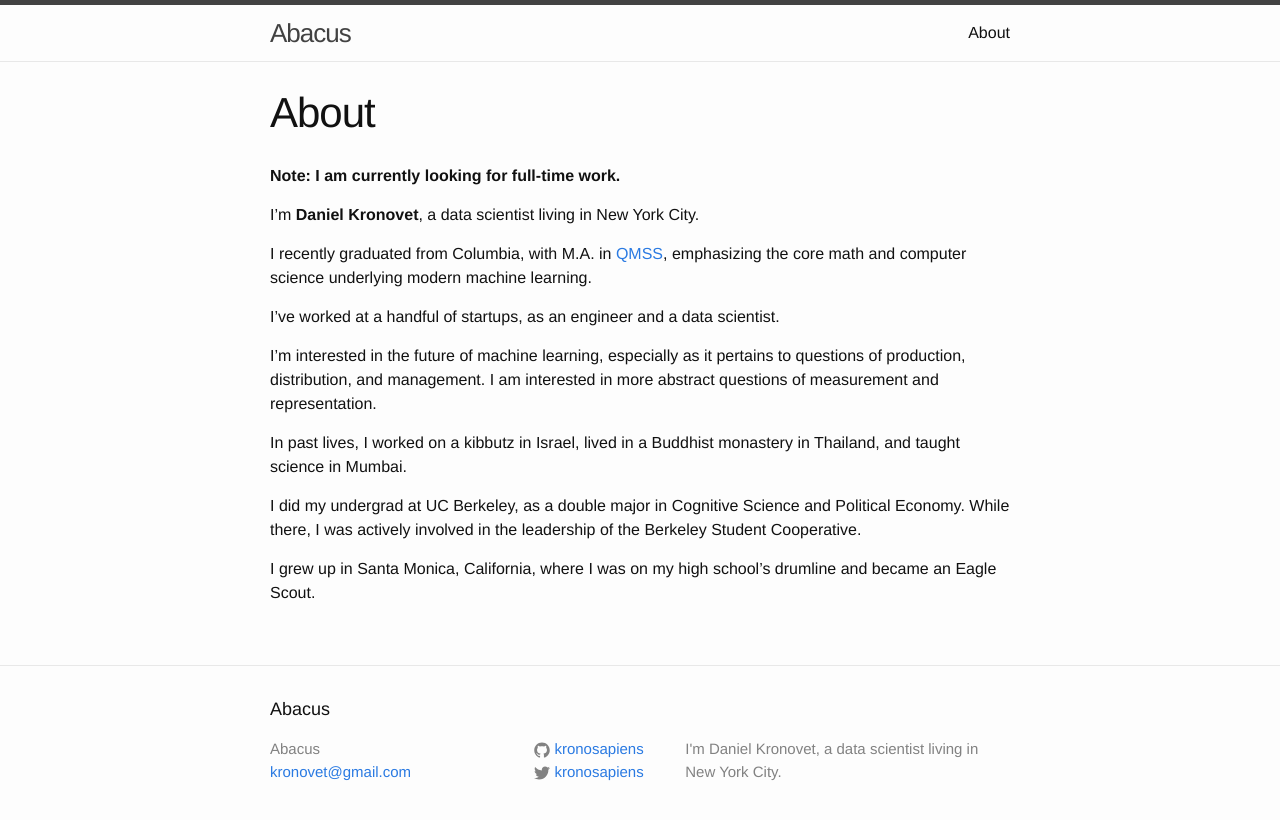
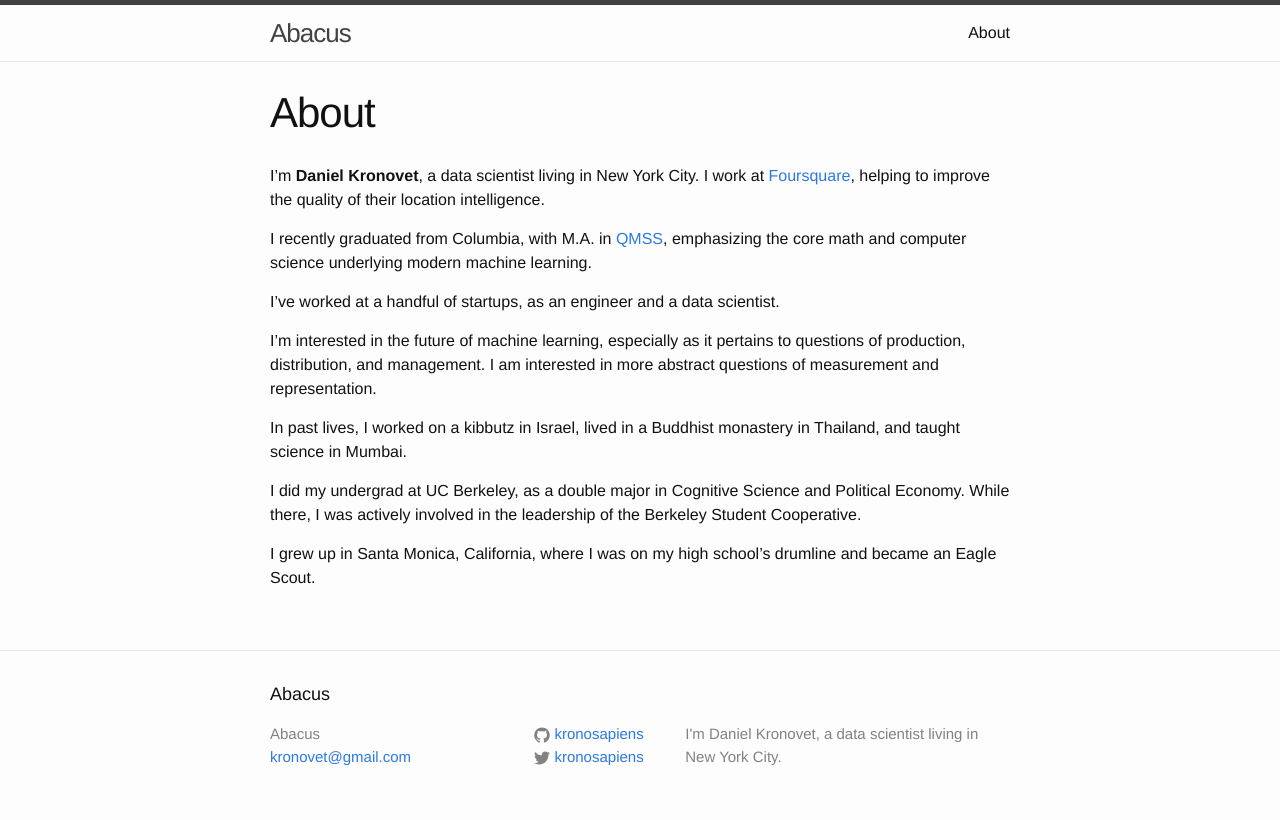
Before and after one commit to kronosapiens/kronosapiens.github.io, a Jekyll site: the page built from about.md, in a window 1280 px wide. Shown: the top 820 px of the page. Built offline with Jekyll 4.4.1, drawn with Linux system fonts in a browser that asks for light colours.

Commit message:
Update about to reflect Foursquare job status

```diff
--- a/about.md
+++ b/about.md
@@ -4,9 +4,7 @@ title: About
 permalink: /about/
 ---
 
-**Note: I am currently looking for full-time work.**
-
-I'm **Daniel Kronovet**, a data scientist living in New York City.
+I'm **Daniel Kronovet**, a data scientist living in New York City. I work at [Foursquare](https://foursquare.com/), helping to improve the quality of their location intelligence.
 
 I recently graduated from Columbia, with M.A. in [QMSS](http://www.qmss.columbia.edu/), emphasizing the core math and computer science underlying modern machine learning.
 
```
